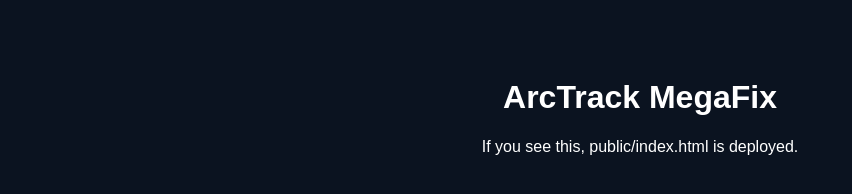
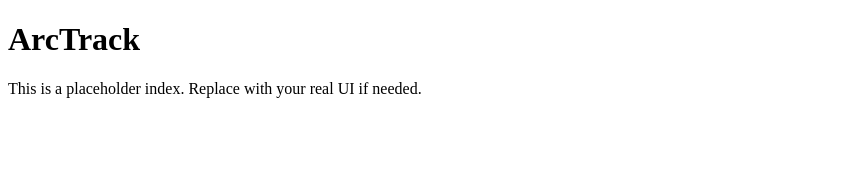
Before and after one commit to ArcWaveEnergy/ArcTrack, a website: page index.html in a window 1280 px wide. Shown: the whole page, without its empty margins (0-852 px from the left). Drawn offline with Linux system fonts and the light colour scheme.

Commit message:
Add files via upload

```diff
--- a/app.js
+++ b/app.js
@@ -1 +1 @@
-console.log('ArcTrack MegaFix app.js loaded');
+console.log('Placeholder app.js loaded');
--- a/index.html
+++ b/index.html
@@ -1 +1 @@
-<!DOCTYPE html><html><head><title>ArcTrack MegaFix</title><link rel='stylesheet' href='/styles.css'></head><body><h1>ArcTrack MegaFix</h1><p>If you see this, public/index.html is deployed.</p><script src='/app.js' type='module'></script></body></html>
+<!DOCTYPE html><html><head><title>ArcTrack</title></head><body><h1>ArcTrack</h1><p>This is a placeholder index. Replace with your real UI if needed.</p></body></html>
--- a/styles.css
+++ b/styles.css
@@ -1 +1 @@
-body{font-family:sans-serif;background:#0b1320;color:#fff;text-align:center;padding:50px}
+body{font-family:sans-serif;background:#0b1320;color:#fff;text-align:center;padding-top:50px}
```
Also changed, not shown: README_FORCE_PUBLIC.md (added), 2 other files.
